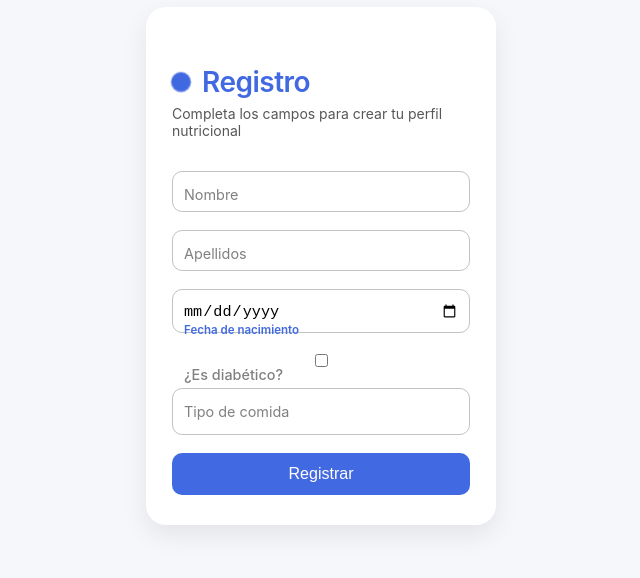
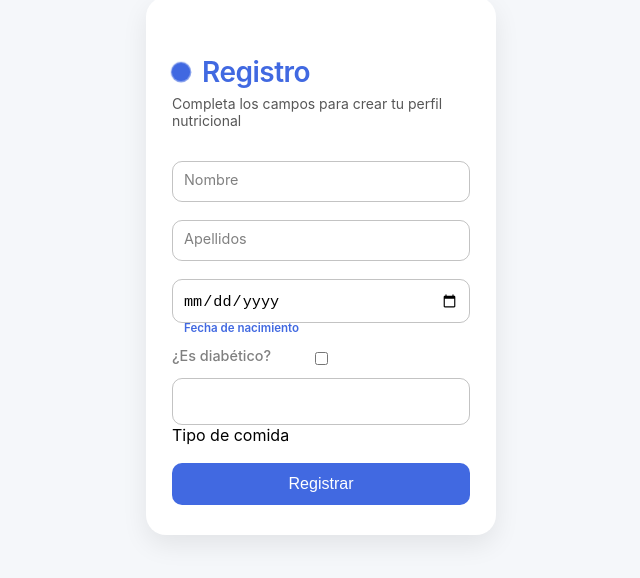
Before and after one commit to 0xM4rc/HackUPC-frontend, an Angular app: page /register in a window 1280 px wide. Shown: the part 134-712 px from the top of the page, without its empty margins (319-959 px from the left). Built offline with nearby package versions, Linux system fonts and the light colour scheme.

Commit message:
Register checkbox label solved & chat scroll added

```diff
--- a/src/app/components/chat/chat.component.scss
+++ b/src/app/components/chat/chat.component.scss
@@ -1,18 +1,18 @@
 .card-container {
     background-color: #fff;
     border-radius: 10px;
-    padding: 15px;
+    // padding: 15px;
     display: flex;
     flex-direction: column;
     width: 310px;
-    height: 100%;          /* llena la columna lateral */
+    height: 85%;          /* llena la columna lateral */
   }
 
   /* …(todo tu CSS anterior de .card-header, .message-box, etc.)… */
   .card-header {
     display: flex;
     align-items: center;
-    padding-bottom: 10px;
+    padding: 10px;
     border-bottom: 1px solid #ccc;
   }
 
@@ -31,17 +31,18 @@
   }
 
   .card-body {
-    flex: 1;
-
+    // flex: 1;
     display: flex;
     flex-direction: column;
     justify-content: space-between;
+    max-height: 100%;
   }
 
   .messages-container {
     padding: 15px;
     flex: 1;
-
+    max-height: 100%;
+    overflow-y: auto;
   }
 
   .message-box {
--- a/src/app/pages/register/register.component.html
+++ b/src/app/pages/register/register.component.html
@@ -7,26 +7,27 @@
     <!-- Nombre -->
     <label>
       <input type="text" class="input" placeholder=" " formControlName="nombre" required />
-      <span>Nombre</span>
+      <span class="floating_span">Nombre</span>
+
     </label>
 
     <!-- Apellidos -->
     <label>
       <input type="text" class="input" placeholder=" " formControlName="apellidos" required />
-      <span>Apellidos</span>
+      <span class="floating_span">Apellidos</span>
     </label>
 
     <!-- Fecha de nacimiento -->
     <label>
       <input type="date" class="input" placeholder=" " formControlName="fechaNacimiento" required />
-      <span>Fecha de nacimiento</span>
+      <span class="floating_span">Fecha de nacimiento</span>
     </label>
 
 
     <!-- ¿Diabético? (checkbox) -->
     <label class="checkbox flex">
+      <span class="check-label">¿Es diabético?</span>
       <input type="checkbox" formControlName="diabetico" />
-      <span class="check-label">¿Es diabético?</span>
     </label>
 
     <!-- Etiquetas tipo de comida -->
--- a/src/app/pages/register/register.component.scss
+++ b/src/app/pages/register/register.component.scss
@@ -105,7 +105,37 @@
   }
 
   /* etiqueta flotante */
-  label span {
+  // label span {
+  //   position: absolute;
+  //   left: 12px;
+  //   top: 15px;
+  //   color: grey;
+  //   font-size: 0.9em;
+  //   pointer-events: none;
+  //   transition: 0.2s ease;
+  // }
+
+  // label span {
+  //   position: absolute;
+  //   left: 12px;
+  //   top: 15px;
+  //   color: grey;
+  //   font-size: 0.9em;
+  //   pointer-events: none;
+  //   transition: 0.2s ease;
+  // }
+  .checkbox .check-label {
+    // position: static; /* Anula position: absolute */
+    position: absolute;
+    left: 0px;
+    top: auto;      /* Anula top: 15px */
+    color: grey;
+    font-size: 0.9em;
+    transition: 0.2s ease;
+    /* Otros estilos que necesites para la alineación */
+  }
+
+  .floating_span {
     position: absolute;
     left: 12px;
     top: 15px;
@@ -117,14 +147,14 @@
 
   /* estado inicial (placeholder visible) */
   .input:placeholder-shown + span {
-    top: 15px;
+    top: 10px;
     font-size: 0.9em;
   }
 
   /* cuando hay texto o foco */
   .input:focus + span,
   .input:not(:placeholder-shown) + span {
-    top: 34px;
+    top: 42px;
     font-size: 0.72em;
     font-weight: 600;
     color: royalblue;
@@ -136,14 +166,22 @@
 
   /* ---------- Checkbox ---------- */
   .checkbox {
-    align-items: center;
-    gap: 8px;
+    // display: flex; /* Añade display flex */
+    // align-items: center; /* Alinea verticalmente al centro */
+    // gap: -8px; /* Opcional: Espacio entre el label y el checkbox */
+    // margin-left: -10px; /* Mantiene el margen izquierdo */
+    top: 8px;
   }
 
   .check-label {
-    position: static;   /* anula el posicionamiento flotante */
+    /* display: inline-block; Ya no es necesario con flex */
+    position: static;
+    align-self: auto;
     font-weight: 500;
-    font-size: 0.92rem;
+    font-size: larger;
+    top: -30px; /* Esto podría necesitar ajuste con flex */
+    margin-top: 0; /* Asegúrate de que no haya margen superior innecesario */
+    line-height: 1;
   }
 
   /* ---------- Contenedor de tags ---------- */
```
